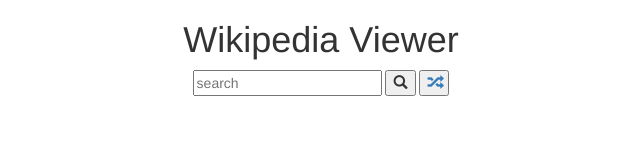
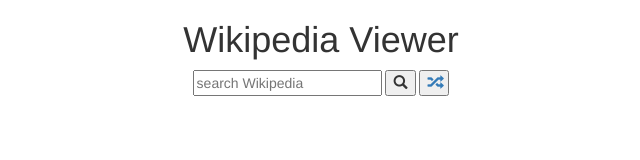
Before and after one commit to lacyjpr/wikipedia_viewer, a plain HTML site: page index.html in a window 1280 px wide. Shown: the full height of the page, 319-959 px from the left. Drawn offline with nearby package versions, Linux system fonts and the light colour scheme.

Commit message:
change search box placeholder

```diff
--- a/index.html
+++ b/index.html
@@ -18,10 +18,10 @@
 		<div class="container text-center">
 			<h1>Wikipedia Viewer</h1>
 			<form id="form-container" class="form-container">
-				<input type="text" id="searchText" placeholder="search" required>
-    			<button id="submit"><i class="glyphicon glyphicon-search"></i></button>
+				<input type="text" id="searchText" placeholder="search Wikipedia" required>
+				<button id="submit"><i class="glyphicon glyphicon-search"></i></button>
 				<a href="https://en.wikipedia.org/wiki/Special:Random" target="_blank"><button><i class="glyphicon glyphicon-random"></i></button></a>
-    		</form>
+			</form>
 		</div><!--container-->
 
 		<div class="container">
```
